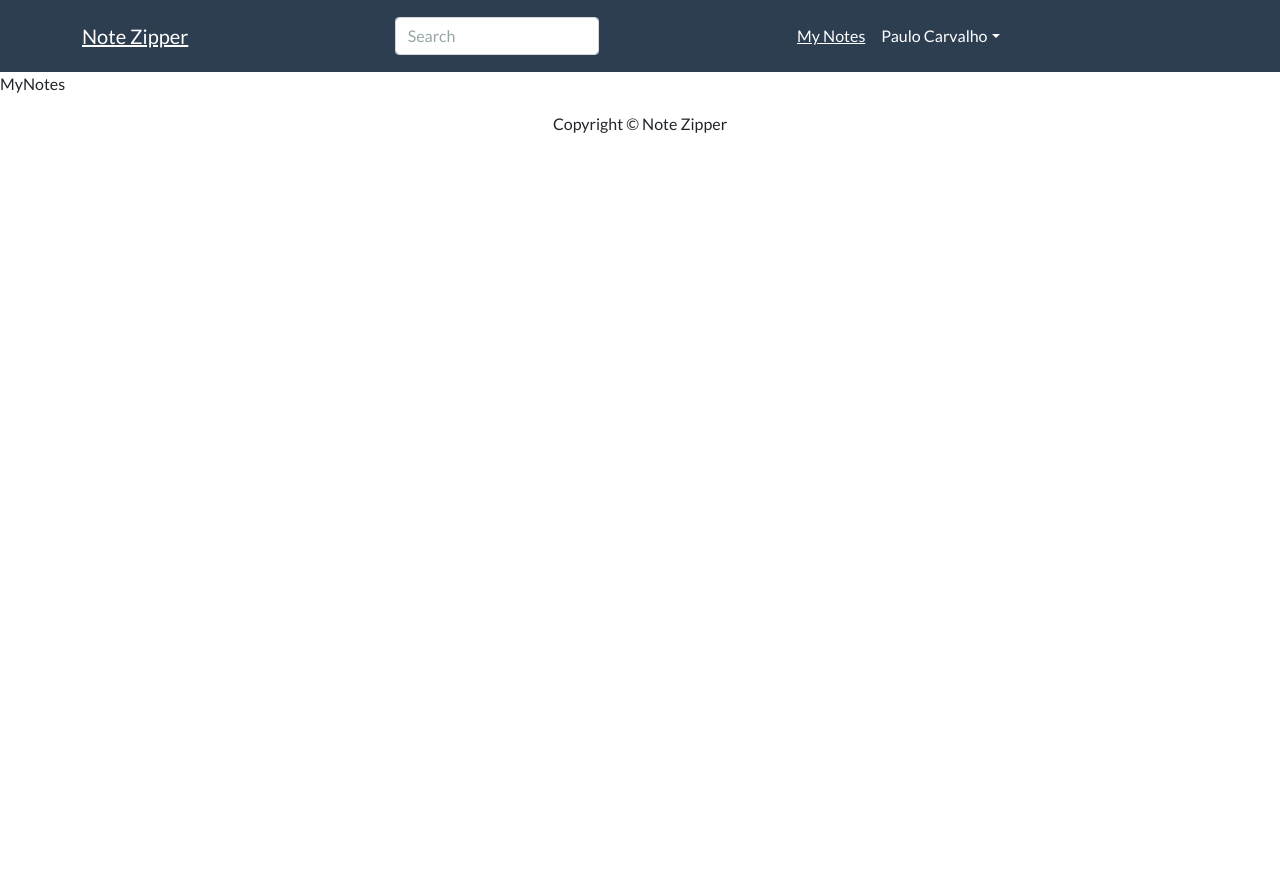
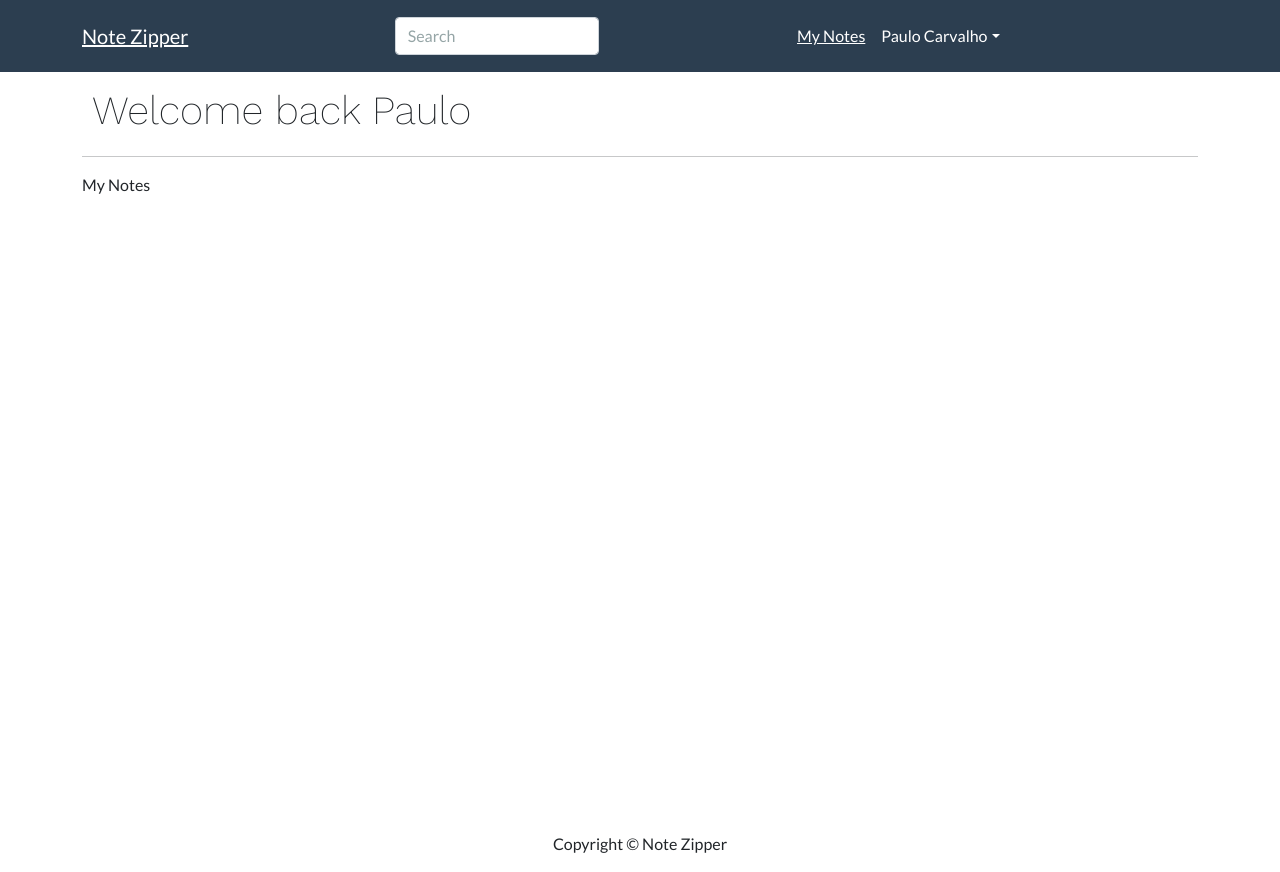
Before and after one commit to paulo-carvalho93/mern-nodezipper, a React (Create React App) app in the folder frontend/: page /notes in a window 1280 px wide. Before the commit the page ends 800 px from the top, so only its background shows below. Built offline with nearby package versions, Linux system fonts and the light colour scheme; the HTML template or start-up script is replaced by a standard one.

Commit message:
feat(title): including mainScreen component

```diff
--- /dev/null
+++ b/frontend/src/components/MainScreen/MainScreen.css
@@ -0,0 +1,25 @@
+@import url('https://fonts.googleapis.com/css2?family=Work+Sans:wght@200&display=swap');
+
+.mainback {
+  min-height: 93vh;
+  display: flex;
+  padding: 10px 0;
+}
+
+.page {
+  width: 100%;
+}
+
+.heading {
+  font-size: 40px;
+  font-family: "Work Sans", sans-serif;
+  padding: 5px 10px;
+}
+
+@media only screen and (max-width: 600px) {
+  .heading {
+    font-size: 30px;
+    display: flex;
+    justify-content: center;
+  }
+}
--- /dev/null
+++ b/frontend/src/components/MainScreen/MainScreen.js
@@ -0,0 +1,25 @@
+import { Container, Row } from "react-bootstrap";
+
+import "./MainScreen.css";
+
+const MainScreen = ({ title, children }) => {
+  return (
+    <div className="mainback">
+      <Container>
+        <Row>
+          <div className="page">
+            {title && (
+              <>
+               <h1 className="heading">{title}</h1>
+               <hr />
+              </>
+            )}
+            {children}
+          </div>
+        </Row>
+      </Container>
+    </div>
+  )
+}
+
+export default MainScreen
--- a/frontend/src/pages/MyNotes/MyNotes.js
+++ b/frontend/src/pages/MyNotes/MyNotes.js
@@ -1,6 +1,10 @@
+import MainScreen from "../../components/MainScreen/MainScreen"
+
 const MyNotes = () => {
   return (
-    <div>MyNotes</div>
+    <MainScreen title="Welcome back Paulo">
+      My Notes
+    </MainScreen>
   )
 }
 
```
